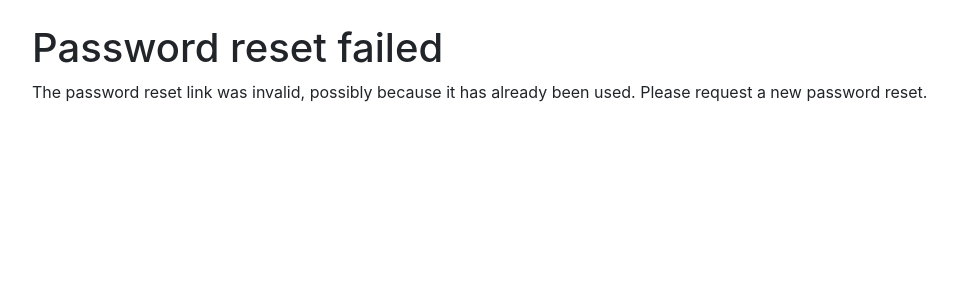
After one commit to wjen/ecommerce-dj, a Django app: template templates/registration/password_reset_confirm.html in a window 1280 px wide. The commit adds this page. Shown: the top 300 px of the page, without its empty margins (53-1010 px from the left). Run offline with Django 3.2, Linux system fonts and the light colour scheme; the template is opened without the code that fills it, so the values that code supplies are empty; some libraries are stand-ins or nearby versions.

Commit message:
set up password reset backend

```diff
--- a/templates/registration/login.html
+++ b/templates/registration/login.html
@@ -27,4 +27,6 @@
         <input type="submit" class='btn btn-primary' value="Login" />
         <input type="hidden" name="next" value="{{ next }}" />
     </form>
+    <br>
+    <p><a href="{% url 'password_reset' %}">Lost password?</a></p>
 {% endblock %}
--- /dev/null
+++ b/templates/registration/password_reset_complete.html
@@ -0,0 +1,6 @@
+{% extends "layout.html" %}
+
+{% block content %}
+    <h1>The password has been changed!</h1>
+    <p><a href="{% url 'login' %}">log in again?</a></p>
+{% endblock %}
--- /dev/null
+++ b/templates/registration/password_reset_confirm.html
@@ -0,0 +1,29 @@
+{% extends "layout.html" %}
+
+{% block content %}
+    {% if validlink %}
+        <p>Please enter (and confirm) your new password.</p>
+        <form action="" method="post">
+        {% csrf_token %}
+            <table>
+                <tr>
+                    <td>{{ form.new_password1.errors }}
+                        <label for="id_new_password1">New password:</label></td>
+                    <td>{{ form.new_password1 }}</td>
+                </tr>
+                <tr>
+                    <td>{{ form.new_password2.errors }}
+                        <label for="id_new_password2">Confirm password:</label></td>
+                    <td>{{ form.new_password2 }}</td>
+                </tr>
+                <tr>
+                    <td></td>
+                    <td><input type="submit" value="Change my password" /></td>
+                </tr>
+            </table>
+        </form>
+    {% else %}
+        <h1>Password reset failed</h1>
+        <p>The password reset link was invalid, possibly because it has already been used. Please request a new password reset.</p>
+    {% endif %}
+{% endblock %}
--- /dev/null
+++ b/templates/registration/password_reset_done.html
@@ -0,0 +1,5 @@
+{% extends "layout.html" %}
+
+{% block content %}
+  <p>We've emailed you instructions for setting your password. If they haven't arrived in a few minutes, check your spam folder.</p>
+{% endblock %}
--- /dev/null
+++ b/templates/registration/password_reset_email.html
@@ -0,0 +1,2 @@
+Someone asked for password reset for email {{ email }}. Follow the link below:
+{{ protocol}}://{{ domain }}{% url 'password_reset_confirm' uidb64=uid token=token %}
--- a/templates/registration/register.html
+++ b/templates/registration/register.html
@@ -28,6 +28,7 @@
         </ul>
     </form>
     <br>
+
     Already have an account? <a href="{% url 'login' %}">Log In here.</a>
 
 {% endblock %}
```
Also changed, not shown: commerce/settings.py (+8 -0 lines), templates/registration/password_reset_form.html (added, +17 -0 lines), db.sqlite3.
